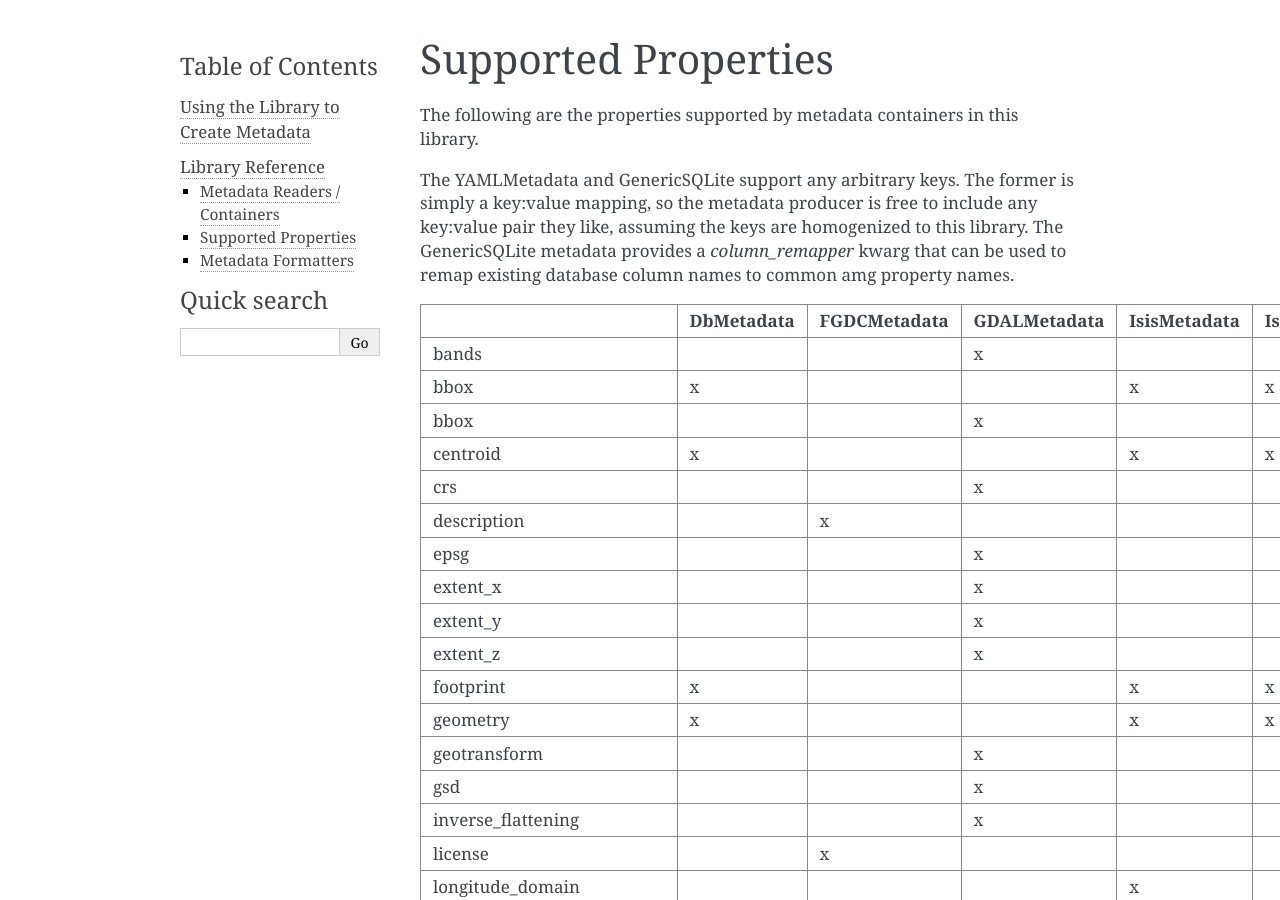
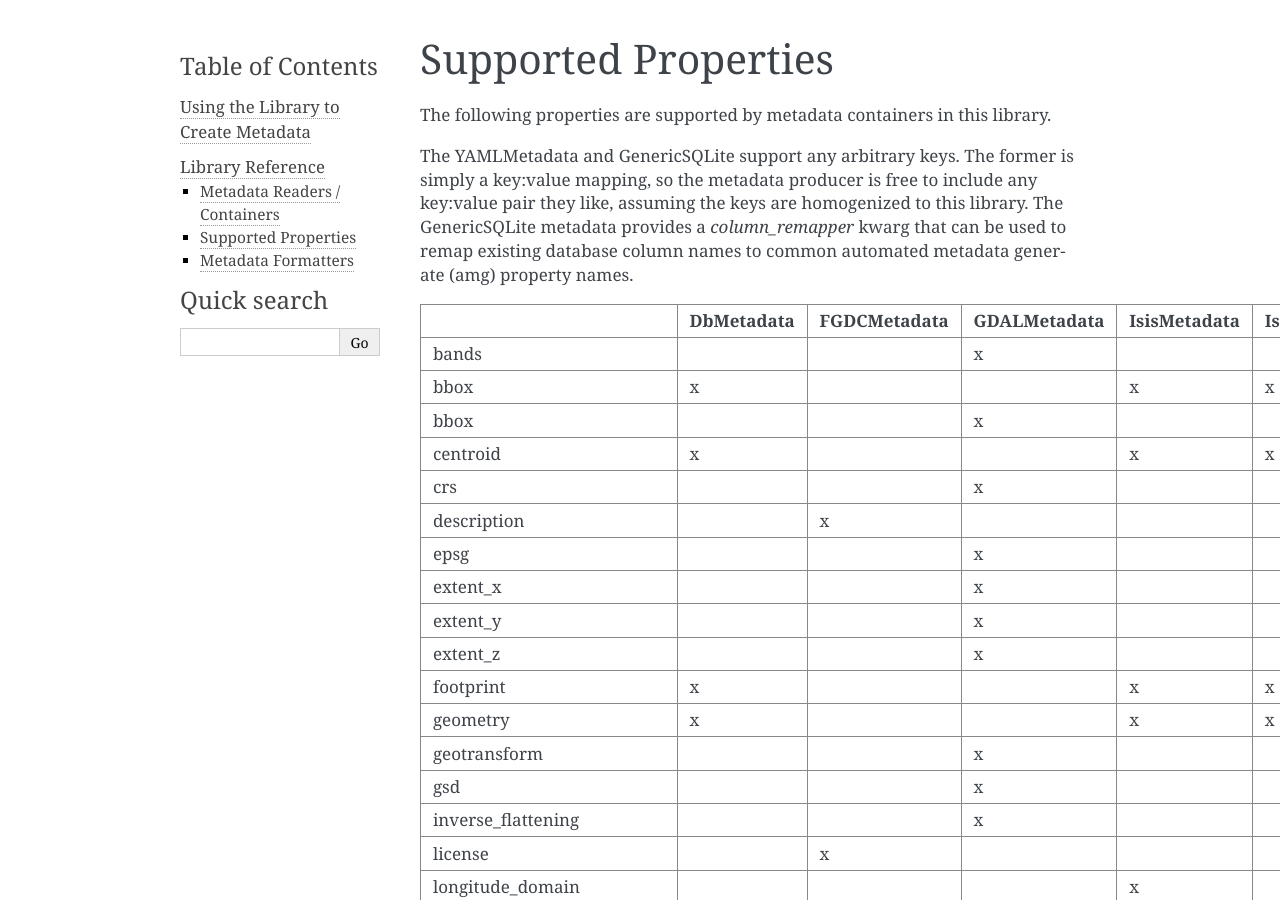
Before and after one commit to mahunter14/automated-metadata-generation, a Sphinx documentation site: the page built from docs/source/library/supported_properties.rst, in a window 1280 px wide and 900 px high. Built offline with Sphinx 7.4.7, drawn with Linux system fonts in a browser that asks for light colours.

Commit message:
Update supported_properties.rst (#13)
* Update supported_properties.rst

* Update supported_properties.rst

```diff
--- a/docs/source/library/supported_properties.rst
+++ b/docs/source/library/supported_properties.rst
@@ -2,9 +2,9 @@
 
 Supported Properties
 ====================
-The following are the properties supported by metadata containers in this library.
+The following properties are supported by metadata containers in this library.
 
-The YAMLMetadata and GenericSQLite support any arbitrary keys. The former is simply a key:value mapping, so the metadata producer is free to include any key:value pair they like, assuming the keys are homogenized to this library. The GenericSQLite metadata provides a `column_remapper` kwarg that can be used to remap existing database column names to common amg property names.
+The YAMLMetadata and GenericSQLite support any arbitrary keys. The former is simply a key:value mapping, so the metadata producer is free to include any key:value pair they like, assuming the keys are homogenized to this library. The GenericSQLite metadata provides a `column_remapper` kwarg that can be used to remap existing database column names to common automated metadata generate (amg) property names.
 
 +-----------------------------+------------+--------------+--------------+--------------+-------------------+-----------------+--------------+--------------+
 |                             | DbMetadata | FGDCMetadata | GDALMetadata | IsisMetadata | IsisFootPrintBlob | PcAlignMetadata | YAMLMetadata | GenericSQLite|
```
